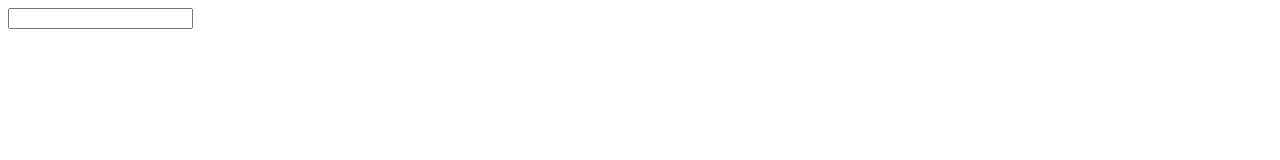
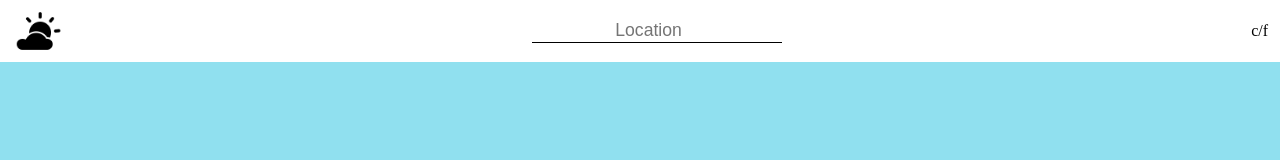
Before and after one commit to Arsalan56/weather-app, a website built with webpack: page dist/index.html in a window 1280 px wide. Built offline with Linux system fonts and the light colour scheme.

Commit message:
Create basic design of header
The icon and search bar are added to the icon. For now, the button that
allows information to be changed from c/f is not implemented, but has
been reserved a spot.

```diff
--- a/src/index.js
+++ b/src/index.js
@@ -1,7 +1,9 @@
 import './style.css';
+import './icon.png';
+
 import GetWeather from './getWeather';
 
-document.querySelector('form').addEventListener('submit', (e) => {
-    e.preventDefault();
-    GetWeather(document.querySelector('input').value);
-});
+// document.querySelector('form').addEventListener('submit', (e) => {
+//     e.preventDefault();
+//     GetWeather(document.querySelector('input').value);
+// });
--- a/src/style.css
+++ b/src/style.css
@@ -0,0 +1,168 @@
+/* Meyer's reset */
+html,
+body,
+div,
+span,
+applet,
+object,
+iframe,
+h1,
+h2,
+h3,
+h4,
+h5,
+h6,
+p,
+blockquote,
+pre,
+a,
+abbr,
+acronym,
+address,
+big,
+cite,
+code,
+del,
+dfn,
+em,
+img,
+ins,
+kbd,
+q,
+s,
+samp,
+small,
+strike,
+strong,
+sub,
+sup,
+tt,
+var,
+b,
+u,
+i,
+center,
+dl,
+dt,
+dd,
+ol,
+ul,
+li,
+fieldset,
+form,
+label,
+legend,
+table,
+caption,
+tbody,
+tfoot,
+thead,
+tr,
+th,
+td,
+article,
+aside,
+canvas,
+details,
+embed,
+figure,
+figcaption,
+footer,
+header,
+hgroup,
+menu,
+nav,
+output,
+ruby,
+section,
+summary,
+time,
+mark,
+audio,
+video {
+    margin: 0;
+    padding: 0;
+    border: 0;
+    font-size: 100%;
+    font: inherit;
+    vertical-align: baseline;
+}
+/* HTML5 display-role reset for older browsers */
+article,
+aside,
+details,
+figcaption,
+figure,
+footer,
+header,
+hgroup,
+menu,
+nav,
+section {
+    display: block;
+}
+body {
+    line-height: 1;
+}
+ol,
+ul {
+    list-style: none;
+}
+blockquote,
+q {
+    quotes: none;
+}
+blockquote:before,
+blockquote:after,
+q:before,
+q:after {
+    content: '';
+    content: none;
+}
+table {
+    border-collapse: collapse;
+    border-spacing: 0;
+}
+/* Meyer's reset end */
+
+html,
+body {
+    height: 100%;
+    width: 100%;
+}
+
+body {
+    --bg: #90e0ef;
+    background: var(--bg);
+}
+
+header {
+    background: white;
+    display: flex;
+    justify-content: space-between;
+    align-items: center;
+
+    padding: 6px 12px;
+    min-height: 5%;
+    font-size: 16px;
+}
+
+header input {
+    border: 0px;
+    border-bottom: 1px solid black;
+    width: clamp(100px, 40vw, 250px);
+    font-size: 1.1em;
+    text-align: center;
+}
+
+header > div {
+    display: flex;
+    align-items: center;
+    gap: 10px;
+}
+header > div > img {
+    --size: 50px;
+
+    height: var(--size);
+    width: var(--size);
+}
```
Also changed, not shown: dist/77fefdb1d0fd56cecbac.png (added), dist/index.html, dist/main.js, src/icon.png (added).
